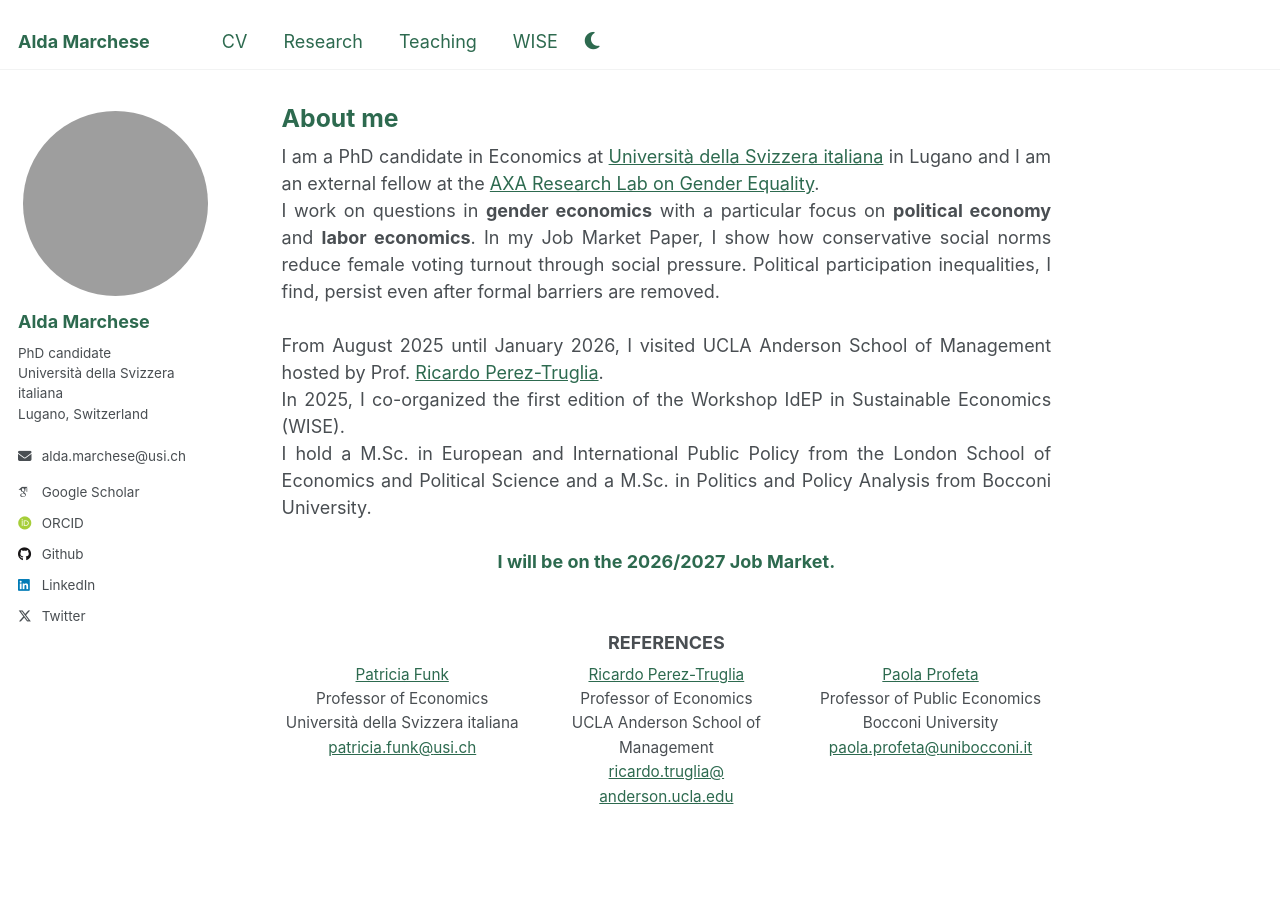
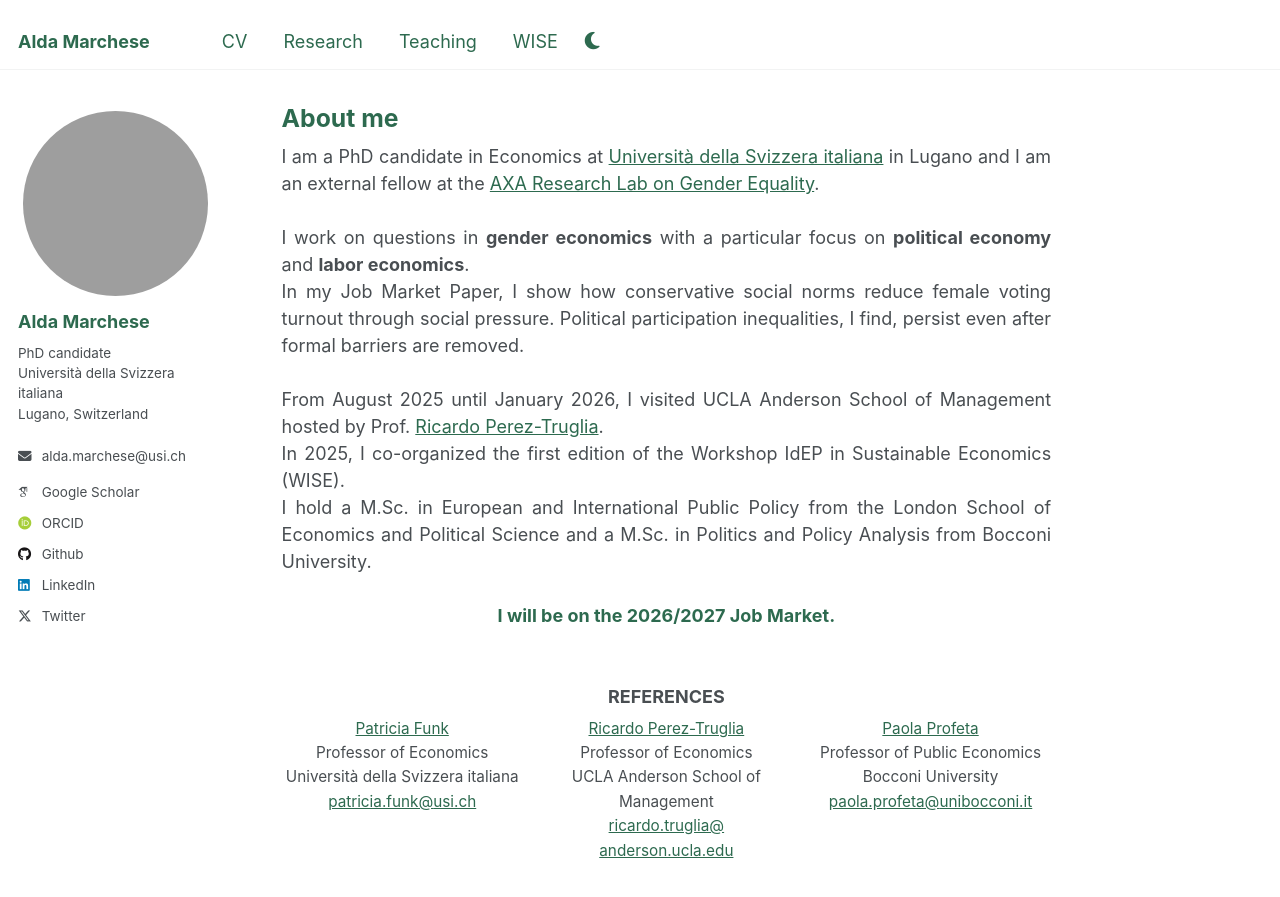
Before and after one commit to aldamarchese/aldamarchese.github.io, a Jekyll site: the page built from _pages/about.md, in a window 1280 px wide and 1088 px high. Shown: the top 897 px of the window. Built offline with Jekyll 4.4.1, drawn with Linux system fonts in a browser that asks for light colours; some web fonts are replaced.

Commit message:
Adjust About me spacing and break out JMP sentence
Co-Authored-By: Claude Opus 5 <noreply@anthropic.com>

```diff
--- a/_pages/about.md
+++ b/_pages/about.md
@@ -8,9 +8,12 @@ redirect_from:
 ---
 <div style="text-align: justify; font-size: 1em;">
 I am a PhD candidate in Economics at <a href="https://idep.usi.ch">Università della Svizzera italiana</a> in Lugano and I am an external fellow at the <a href="https://genderlab.unibocconi.eu">AXA Research Lab on Gender Equality</a>.
+<br><br>
+
+I work on questions in <strong>gender economics</strong> with a particular focus on <strong>political economy</strong> and <strong>labor economics</strong>.
 <br>
 
-I work on questions in <strong>gender economics</strong> with a particular focus on <strong>political economy</strong> and <strong>labor economics</strong>. In my Job Market Paper, I show how conservative social norms reduce female voting turnout through social pressure. Political participation inequalities, I find, persist even after formal barriers are removed.
+In my Job Market Paper, I show how conservative social norms reduce female voting turnout through social pressure. Political participation inequalities, I find, persist even after formal barriers are removed.
 <br><br>
 
 From August 2025 until January 2026, I visited UCLA Anderson School of Management hosted by Prof. <a href="https://ricardotruglia.com/">Ricardo Perez-Truglia</a>.
```
